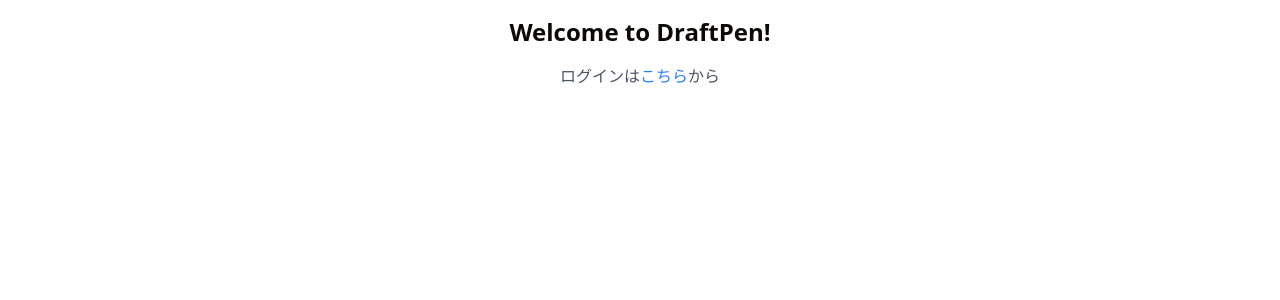
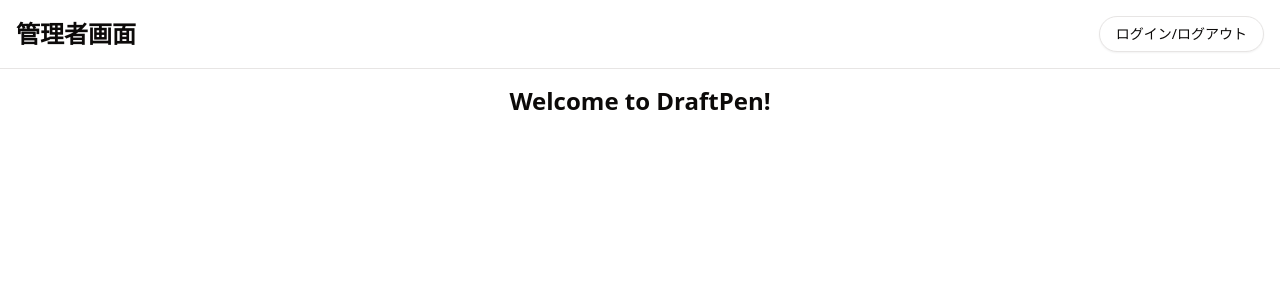
Before and after one commit to ayatsuki-meowmeow/draftpen, a Next.js app: page /admin in a window 1280 px wide. Shown: the top 300 px of the page. Built offline with nearby package versions, Linux system fonts and the light colour scheme.

Commit message:
管理画面のヘッダー

```diff
--- /dev/null
+++ b/src/app/admin/layout.tsx
@@ -0,0 +1,15 @@
+import HeaderAvatar from "@/components/admin/headerAvater";
+
+export default function AdminLayout({ children }: { children: React.ReactNode }) {
+  return <>
+    <header className="border-b">
+      <div className="flex items-center p-4 justify-between">
+        <h1 className="text-2xl font-bold">管理者画面</h1>
+        <div>
+          <HeaderAvatar />
+        </div>
+      </div>
+    </header>
+    {children}
+  </>;
+}
--- a/src/app/admin/page.tsx
+++ b/src/app/admin/page.tsx
@@ -3,9 +3,6 @@
     <>
       <div className="flex flex-col text-center p-4">
         <h1 className="text-2xl font-bold mb-4">Welcome to DraftPen!</h1>
-        <div className="text-gray-600">
-          <p>ログインは<a href="/admin/auth" className="text-blue-500 hover:underline">こちら</a>から</p>
-        </div>
       </div>
     </>
   );
--- /dev/null
+++ b/src/components/admin/headerAvater.tsx
@@ -0,0 +1,15 @@
+"use client";
+
+import { Button } from "../ui/button";
+import Link from "next/link";
+
+export default function HeaderAvatar() {
+
+  return (
+    <Button variant="outline" className="rounded-full" asChild>
+      <Link href="/admin/auth">
+        ログイン/ログアウト
+      </Link>
+    </Button>
+  );
+}
```
